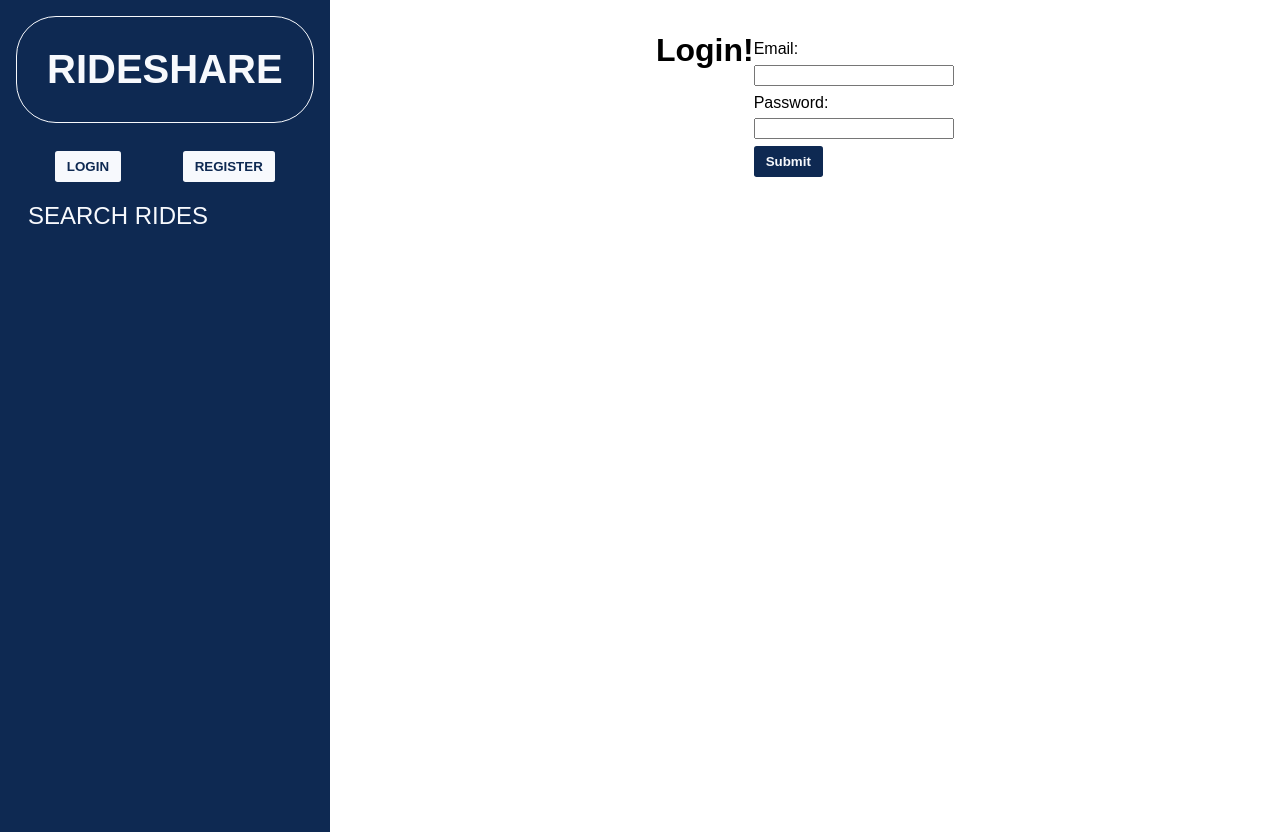
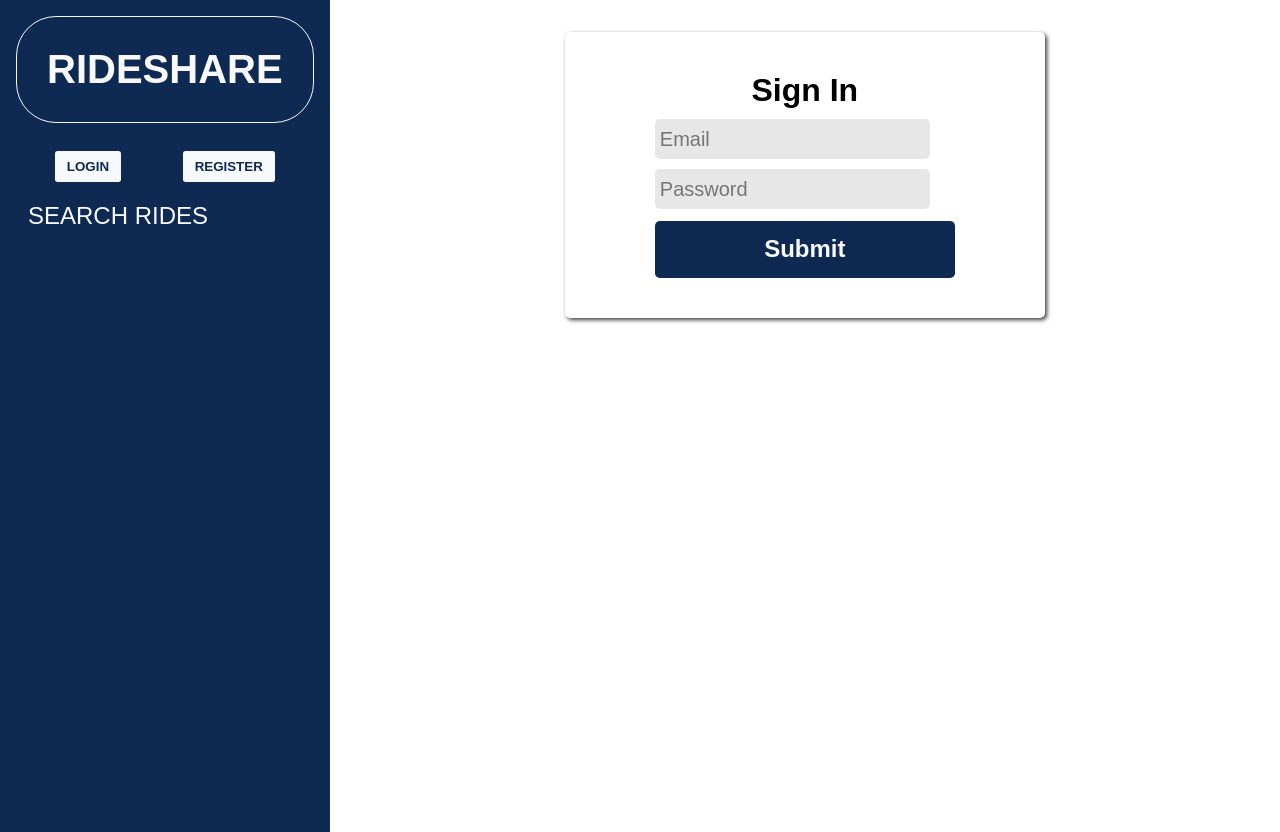
Before and after one commit to nchau3/RideShare, a React (Create React App) app in the folder client/: page /login in a window 1280 px wide. Built offline with nearby package versions, Linux system fonts and the light colour scheme.

Commit message:
reorganize styles directory

```diff
--- a/client/src/App.js
+++ b/client/src/App.js
@@ -1,5 +1,5 @@
 import React, { useState } from "react";
-import { Route, Redirect, useHistory } from "react-router-dom";
+import { Route, Redirect } from "react-router-dom";
 import axios from "axios";
 
 //Components
@@ -11,13 +11,13 @@ import Login from "./pages/Login";
 import Register from "./pages/Register";
 import Rides from "./pages/Rides";
 import Trips from "./pages/Trips";
+import Profile from "./pages/Profile";
 
 //Styles
-import "./app.scss";
-import Profile from "./pages/Profile";
+import "./styles/app.scss";
+import "./styles/forms.scss"
 
 export default function App() {
-  const history = useHistory();
   const token = localStorage.getItem("token");
   const [user, setUser] = useState(token);
 
--- a/client/src/index.js
+++ b/client/src/index.js
@@ -6,7 +6,7 @@ import { BrowserRouter } from 'react-router-dom';
 import App from './App';
 
 //Styles
-import './index.scss';
+import './styles/index.scss';
 
 ReactDOM.render(
   <BrowserRouter>
--- a/client/src/pages/Login.js
+++ b/client/src/pages/Login.js
@@ -7,27 +7,26 @@ export default function Login(props) {
 
   return (
     <div className="page-container">
-      <h1>Login!</h1>
+      <div className="form-container">
+        <h1>Sign In</h1>
         <form
           onSubmit={(event) => {
             event.preventDefault();
             props.onLogin(email, password);
           }}
         >
-        <label for="email">Email:</label>
           <input
             type="email"
-          id="email"
             name="email"
+            placeholder="Email"
             value={email}
             onChange={(event) => setEmail(event.target.value)}
           />
 
-        <label for="password">Password:</label>
           <input
             type="password"
-          id="password"
             name="password"
+            placeholder="Password"
             value={password}
             onChange={(event) => setPassword(event.target.value)}
           />
@@ -35,5 +34,6 @@ export default function Login(props) {
           <button type="submit">Submit</button>
         </form>
       </div>
+    </div>
   );
 }
--- a/client/src/pages/Register.js
+++ b/client/src/pages/Register.js
@@ -1,5 +1,4 @@
 import React, { useState } from "react";
-import "../styles/page-styles/register.scss";
 
 export default function Register(props) {
   const [firstName, setFirstName] = useState("");
--- a/client/src/app.scss
+++ b/client/src/styles/app.scss
@@ -1,3 +1,6 @@
+@use "./variables.scss";
+@import "./mixins.scss";
+
 main {
   display: flex;
   height: 100%;
@@ -20,12 +23,4 @@ main {
   width: 100%;
   padding: 2em;
 
-  form {
-    width: 200px;
-  }
 }
-
-.page-card {
-  height: 550px;
-  width: 400px;
-}
--- /dev/null
+++ b/client/src/styles/forms.scss
@@ -0,0 +1,34 @@
+@use "./variables.scss";
+@import "./mixins.scss";
+
+.form-container {
+  @include page-card;
+  display: flex;
+  flex-direction: column;
+  align-items: center;
+  padding: 2.5em;
+  width: 400px;
+  height: fit-content;
+
+  input, label, button {
+    margin-top: .5em;
+  }
+
+  form {
+    width: 300px;
+
+    input {
+      background-color: rgb(231, 231, 231);
+      padding: .25em;
+      height: 1.5em;
+      border: none;
+      border-radius: 5px;
+      font-size: 1.25em;
+    }
+
+    button {
+      font-size: 1.5em;
+      width: 100%;
+    }
+  }
+}
--- a/client/src/index.scss
+++ b/client/src/styles/index.scss
@@ -1,6 +1,6 @@
-@import "styles/variables.scss";
-@import "styles/mixins.scss";
-@import "styles/reset.scss";
+@import "./variables.scss";
+@import "./mixins.scss";
+@import "./reset.scss";
 
 
 html {
--- a/client/src/styles/mixins.scss
+++ b/client/src/styles/mixins.scss
@@ -32,4 +32,5 @@
 
 @mixin page-card {
   box-shadow: 2px 2px 4px rgb(59, 59, 59);
+  border-radius: 5px;
 }
```
Lines whose indentation alone changed are shown as unchanged.
